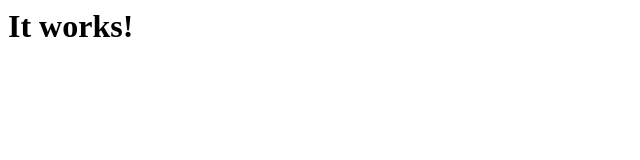
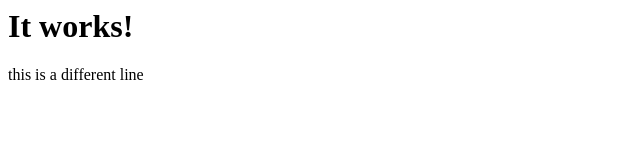
Before and after one commit to tommymb/first-website, a plain HTML site: page index.html in a window 1280 px wide. Shown: the whole page, without its empty margins (0-640 px from the left). Drawn offline with Linux system fonts and the light colour scheme.

Commit message:
Add a line to test keyboard shortcuts

```diff
--- a/index.html
+++ b/index.html
@@ -1 +1,2 @@
 <h1>It works!</h1>
+this is a different line
```
